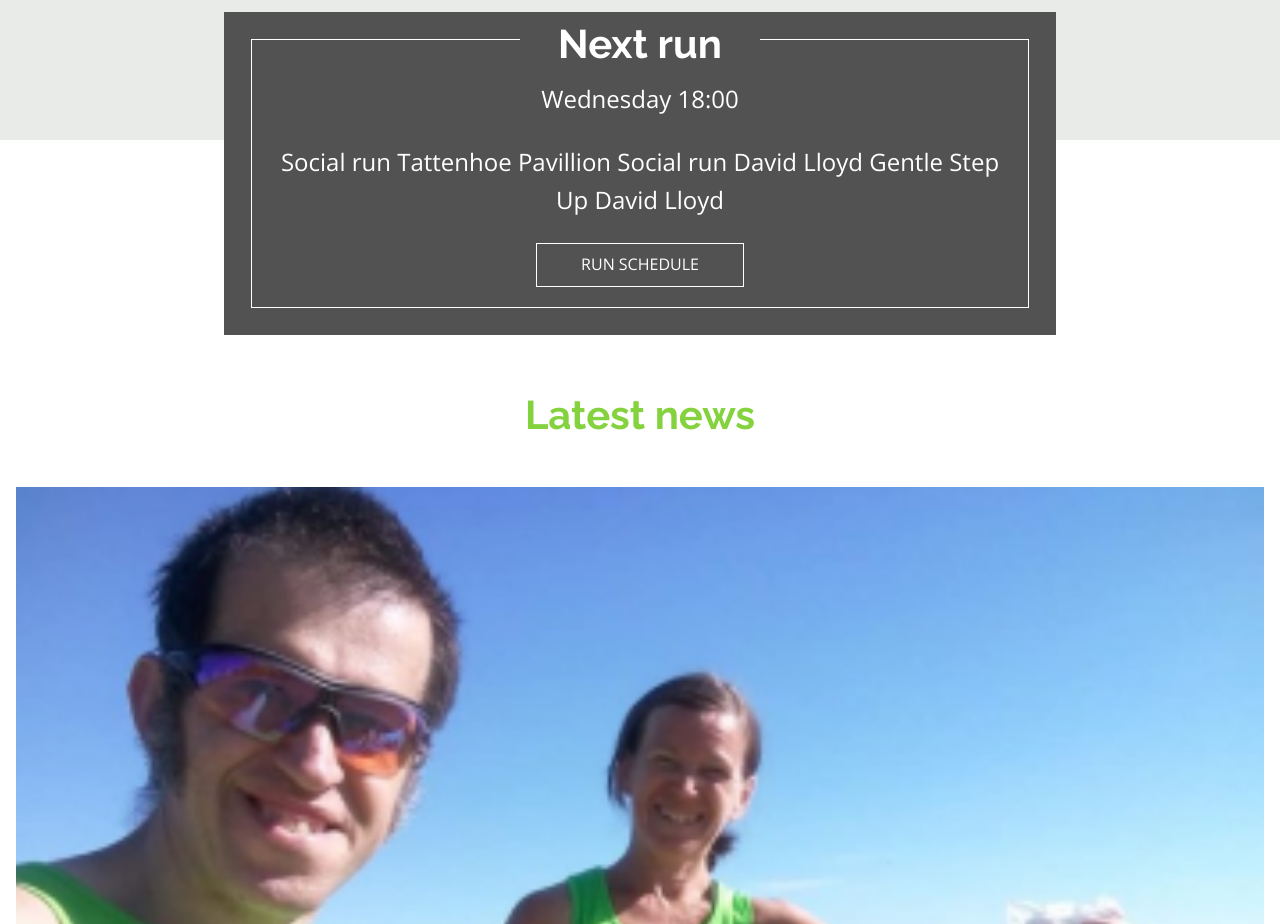
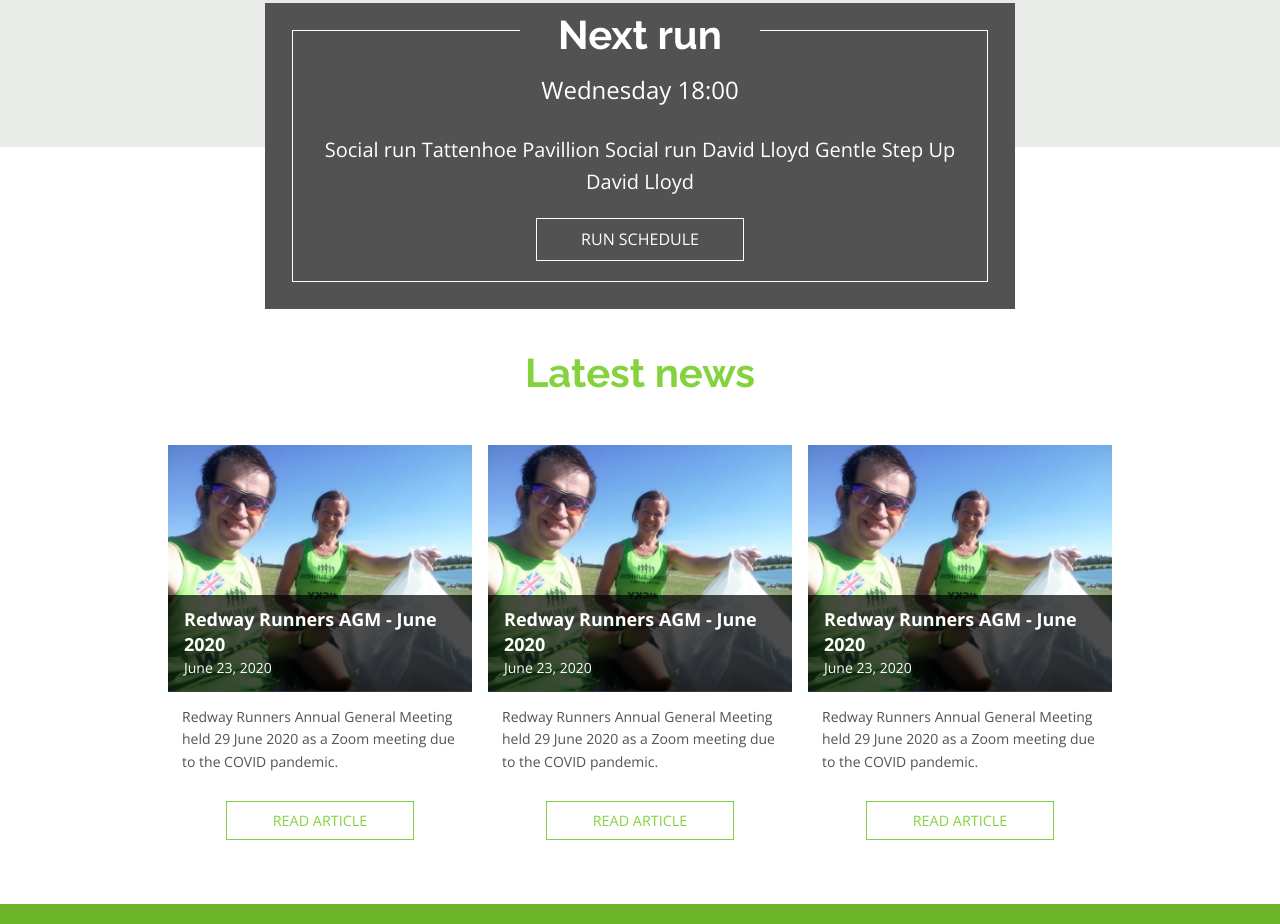
Before and after one commit to ravenblack24/rr-redesign, a website: page index.html in a window 1280 px wide. Shown: the part 1016-1940 px from the top of the page. Drawn offline with nearby package versions, Linux system fonts and the light colour scheme.

Commit message:
news styling

```diff
--- a/index.html
+++ b/index.html
@@ -79,19 +79,62 @@
         <section class="news">
             <div class="news__container">
                 <h2 class="news__container__title">Latest news</h2>
-                <div class="news__container__headline">
-                    <img src="/img/news-story.PNG" class="news__container__headline__image" />
-                    <div class="news__container__headline__text">
-                        <p class="news__container__headline__text__title">Redway Runners AGM - June 2020</p>
-                        <p class="news__container__headline__text__date">June 23, 2020</p>
+
+                <div class="news__container__box">
+
+                    <div class="news__container__box__story">
+                        <div class="news__container__box__story__headline">
+                            <img src="/img/news-story.PNG" class="news__container__box__story__headline__image" />
+                            <div class="news__container__box__story__headline__text">
+                                <p class="news__container__box__story__headline__text__title">Redway Runners AGM - June 2020</p>
+                                <p class="news__container__box__story__headline__text__date">June 23, 2020</p>
+                            </div>
+                        </div>
+                        <p class="news__container__box__story__snippet">
+                            Redway Runners Annual General Meeting held 29 June 2020 as a Zoom meeting due to the COVID pandemic.
+                        </p>
+                        <a class="cta-button cta-button--small cta-button--green">
+                            Read article
+                        </a>
                     </div>
+
+                    <div class="news__container__box__story">
+                        <div class="news__container__box__story__headline">
+                            <img src="/img/news-story.PNG" class="news__container__box__story__headline__image" />
+                            <div class="news__container__box__story__headline__text">
+                                <p class="news__container__box__story__headline__text__title">Redway Runners AGM - June 2020</p>
+                                <p class="news__container__box__story__headline__text__date">June 23, 2020</p>
+                            </div>
+                        </div>
+                        <p class="news__container__box__story__snippet">
+                            Redway Runners Annual General Meeting held 29 June 2020 as a Zoom meeting due to the COVID pandemic.
+                        </p>
+                        <a class="cta-button cta-button--small cta-button--green">
+                            Read article
+                        </a>
+                    </div>
+
+                    <div class="news__container__box__story">
+                        <div class="news__container__box__story__headline">
+                            <img src="/img/news-story.PNG" class="news__container__box__story__headline__image" />
+                            <div class="news__container__box__story__headline__text">
+                                <p class="news__container__box__story__headline__text__title">Redway Runners AGM - June 2020</p>
+                                <p class="news__container__box__story__headline__text__date">June 23, 2020</p>
+                            </div>
+                        </div>
+                        <p class="news__container__box__story__snippet">
+                            Redway Runners Annual General Meeting held 29 June 2020 as a Zoom meeting due to the COVID pandemic.
+                        </p>
+                        <a class="cta-button cta-button--small cta-button--green">
+                            Read article
+                        </a>
+                    </div>
+
+
+
+
+
                 </div>
-                <p class="news__container__snippet">
-                    Redway Runners Annual General Meeting held 29 June 2020 as a Zoom meeting due to the COVID pandemic.
-                </p>
-                <a class="cta-button cta-button--small cta-button--green">
-                    Read article
-                </a>
 
                 <div class="news__container__more">
                     ...
--- a/scss/partials/_base.scss
+++ b/scss/partials/_base.scss
@@ -68,14 +68,12 @@ h4 {
 p {
     font-size: 0.80rem;
     color: $dark-gray;
+    font-family: $ff-body;
 
     @media(min-width: 48em) {
         font-size: 1.25rem
     }
 
-    @media(min-width: 64em) {
-        font-size: 1.5rem
-    }
 }
 
 /* Button link styles */
--- a/scss/partials/_news.scss
+++ b/scss/partials/_news.scss
@@ -3,15 +3,36 @@
     padding: 1em;
 
     @media(min-width: 48em) {
-        padding-top: 6em;
+        padding-top: 5em;
     }
 
     &__container {
         padding: 1em 0;
+        max-width: 960px;
+        margin: 0 auto;
 
         &__title {
             text-align: center;
         }
+
+        &__box {
+            display: flex;
+            flex-direction: column;
+
+            @media(min-width: 48em) {
+                flex-direction: row;
+                flex-wrap: wrap;
+            }
+
+            &__story {
+
+                @media(min-width: 48em) {
+                    flex: 1 0 33%;
+                    padding-left: 0.5em;
+                    padding-right: 0.5em;
+                }
+
+                padding-bottom: 2em;
 
                 &__headline {
                     margin: 0;
@@ -44,19 +65,24 @@
                         &__date {
                             font-size: 0.875rem;
                             margin:0;
-
                             color: $white;
                         }
                     }
                 }
-
                 &__snippet {
-            padding: 1em 0;
+                    padding: 1em 1em;
+                    font-size: 0.875rem;
+                }
+            }
         }
 
         &__more {
             text-align: center;
-            padding: 1.25em 0 .5em;
+            padding: 0.25em 0 .5em;
+
+            @media(min-width: 48em) {
+                display: none;
             }
         }
     }
+}
--- a/scss/partials/_nextrun.scss
+++ b/scss/partials/_nextrun.scss
@@ -3,10 +3,10 @@
     padding: 1em;
 
     @media(min-width: 48em) {
-        margin: -8em auto -4em;
+        margin: -9em auto -4em;
         position: relative;
         width: 65%;
-        max-width: 950px;
+        max-width: 750px;
     }
 
     @media(min-width: 64em) {
--- a/scss/partials/_quicklinks.scss
+++ b/scss/partials/_quicklinks.scss
@@ -5,7 +5,7 @@
     @media(min-width: 48em) {
         padding-top: 1.75em;
         // to accommodate next run block
-        padding-bottom: 10.5em;
+        padding-bottom: 12.25em;
 
     }
 
@@ -13,8 +13,6 @@
         // to accommodate next run block
         padding-bottom: 12em;
     }
-
-
 
     &__container {
 
@@ -51,7 +49,7 @@
                 }
 
                 p {
-                    font-size: 0.8rem;
+                    font-size: 0.875rem;
                 }
             }
 
```
Also changed, not shown: css/main.css. Lines whose indentation alone changed are shown as unchanged.
